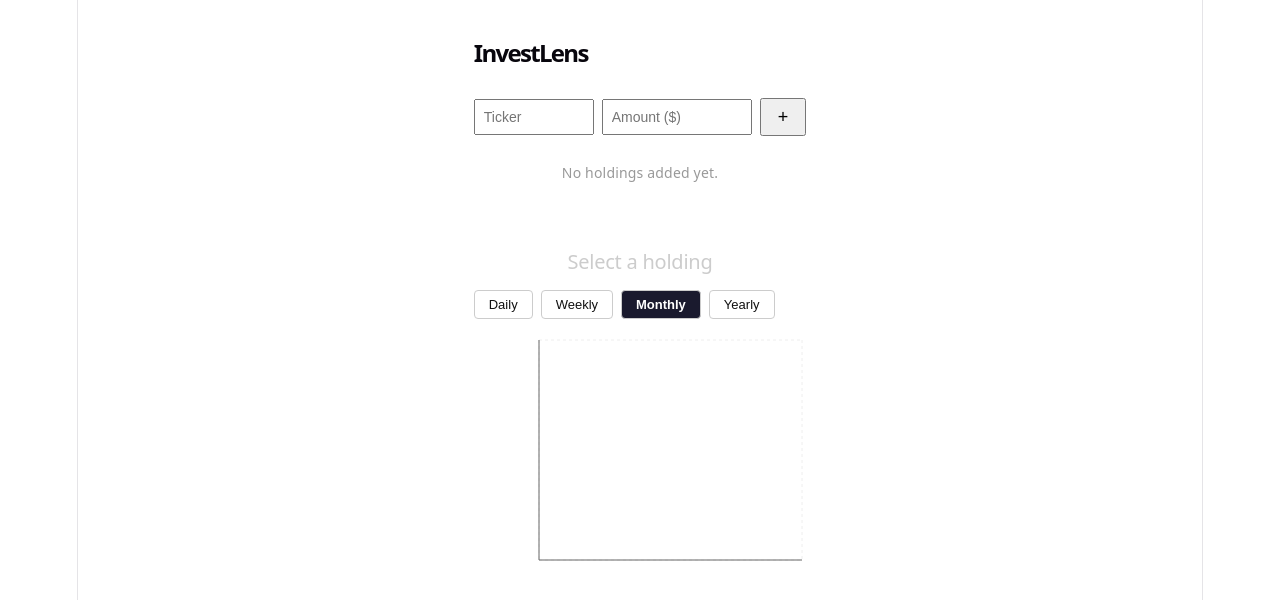
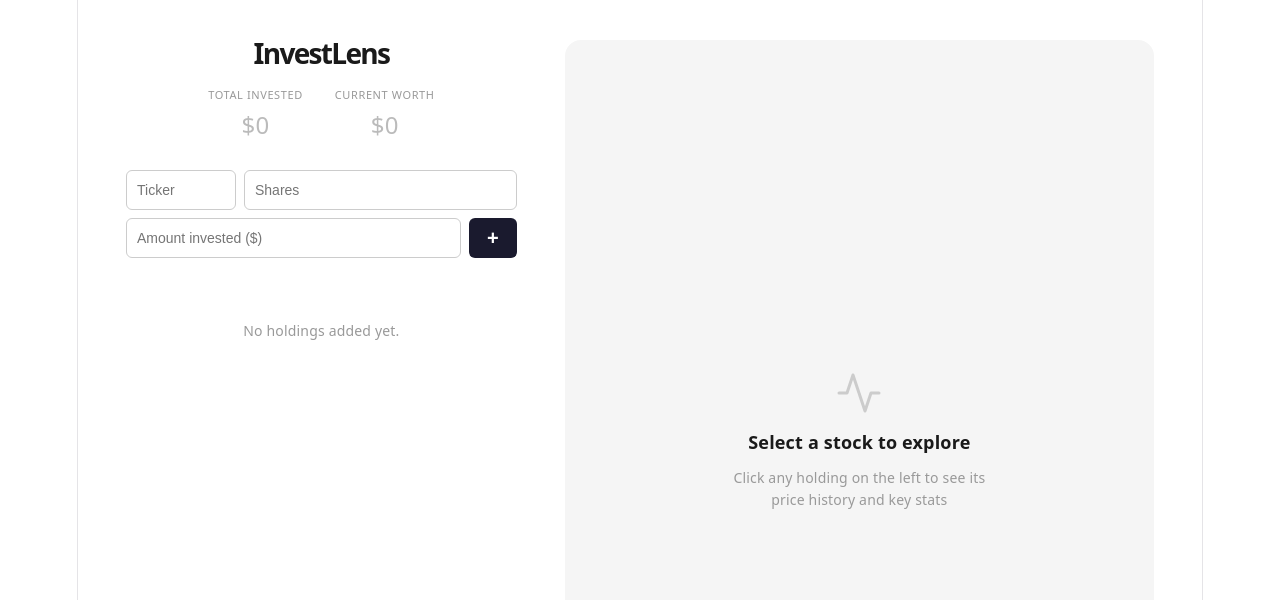
Before and after one commit to Benneth-Paredis/InvestLens, a React (Vite) app in the folder frontend/: page / in a window 1280 px wide. Shown: the top 600 px of the page. Built offline with nearby package versions, Linux system fonts and the light colour scheme.

Commit message:
polished the UI

```diff
--- a/frontend/src/components/PortfolioInput.tsx
+++ b/frontend/src/components/PortfolioInput.tsx
@@ -1,4 +1,4 @@
-// Form component for adding a new holding (ticker + amount) to the portfolio.
+// Form component for adding a new holding (ticker + shares + amount) to the portfolio.
 
 import { useState } from 'react';
 import type { Holding } from '../types';
@@ -8,30 +8,47 @@ interface Props {
   onAdd: (holding: Holding) => void;
 }
 
-// Renders a ticker input, amount input, and an add button; validates the ticker before calling onAdd.
-export default function PortfolioInput({ onAdd }: Props) {
+const inputStyle: React.CSSProperties = {
+  padding: '0 10px',
+  fontSize: '14px',
+  boxSizing: 'border-box',
+  border: '1px solid #ccc',
+  borderRadius: '6px',
+  height: '40px',
+  width: '100%',
+};
+
+// Renders ticker, shares, and amount inputs with validation before calling onAdd.
+export default function PortfolioInput({ holdings, onAdd }: Props) {
   const [ticker, setTicker] = useState('');
+  const [shares, setShares] = useState('');
   const [amountInvested, setAmountInvested] = useState('');
   const [error, setError] = useState<string | null>(null);
   const [validating, setValidating] = useState(false);
 
   async function handleAdd() {
-    if (!ticker || !amountInvested) return;
+    if (!ticker || !shares || !amountInvested) return;
+    const upper = ticker.toUpperCase();
+    if (holdings.some((h) => h.ticker === upper)) {
+      setError(`${upper} is already in your portfolio.`);
+      return;
+    }
     setError(null);
     setValidating(true);
     try {
       const res = await fetch('/api/portfolio', {
         method: 'POST',
         headers: { 'Content-Type': 'application/json' },
-        body: JSON.stringify({ holdings: [{ ticker, amountInvested: 0 }] }),
+        body: JSON.stringify({ holdings: [{ ticker: upper, shares: 0, amountInvested: 0 }] }),
       });
       if (!res.ok) {
-        setError(`"${ticker}" not found.`);
+        setError(`"${upper}" not found.`);
         return;
       }
-      onAdd({ ticker, amountInvested: parseFloat(amountInvested) });
+      onAdd({ ticker: upper, shares: parseFloat(shares), amountInvested: parseFloat(amountInvested) });
       // Clear fields after a successful add.
       setTicker('');
+      setShares('');
       setAmountInvested('');
     } catch {
       setError('Could not validate ticker. Check your connection.');
@@ -42,36 +59,56 @@ export default function PortfolioInput({ onAdd }: Props) {
 
   return (
     <div style={{ display: 'flex', flexDirection: 'column', gap: '8px' }}>
-      <div style={{ display: 'flex', gap: '8px', alignItems: 'center' }}>
+      {/* Row 1: ticker + shares */}
+      <div style={{ display: 'flex', gap: '8px' }}>
         <input
           type="text"
           placeholder="Ticker"
           value={ticker}
           onChange={(e) => { setTicker(e.target.value.toUpperCase()); setError(null); }}
-          style={{ padding: '8px', width: '100px', fontSize: '14px' }}
+          style={{ ...inputStyle, width: '110px', flex: 'none' }}
         />
         <input
           type="number"
-          placeholder="Amount ($)"
+          placeholder="Shares"
+          value={shares}
+          onChange={(e) => setShares(e.target.value)}
+          style={{ ...inputStyle, flex: 1 }}
+        />
+      </div>
+      {/* Row 2: amount invested + add button */}
+      <div style={{ display: 'flex', gap: '8px' }}>
+        <input
+          type="number"
+          placeholder="Amount invested ($)"
           value={amountInvested}
           onChange={(e) => setAmountInvested(e.target.value)}
-          style={{ padding: '8px', width: '130px', fontSize: '14px' }}
+          style={{ ...inputStyle, flex: 1 }}
         />
         <button
           onClick={handleAdd}
           disabled={validating}
           style={{
-            padding: '8px 16px',
-            fontSize: '18px',
+            height: '40px',
+            padding: '0 18px',
+            fontSize: '20px',
+            fontWeight: 700,
             cursor: validating ? 'not-allowed' : 'pointer',
             lineHeight: 1,
             opacity: validating ? 0.6 : 1,
+            backgroundColor: '#1a1a2e',
+            color: '#fff',
+            border: 'none',
+            borderRadius: '6px',
+            flexShrink: 0,
           }}
         >
-          {validating ? '...' : '+'}
+          {validating ? '…' : '+'}
         </button>
       </div>
-      {error && <p style={{ margin: 0, fontSize: '13px', color: '#dc2626' }}>{error}</p>}
+      <p style={{ margin: 0, fontSize: '13px', color: '#dc2626', height: '20px', lineHeight: '20px' }}>
+        {error ?? ''}
+      </p>
     </div>
   );
 }
--- a/frontend/src/components/PortfolioList.tsx
+++ b/frontend/src/components/PortfolioList.tsx
@@ -1,16 +1,26 @@
-// Displays all current holdings as a selectable, removable list.
+// Displays all current holdings as a selectable, removable list with gain/loss indicators.
 
-import type { Holding } from '../types';
+import type { Holding, StockData } from '../types';
 
 interface Props {
   holdings: Holding[];
+  stockDataMap: Record<string, StockData>;
   selectedTicker: string | null;
   onSelect: (ticker: string) => void;
   onRemove: (ticker: string) => void;
 }
 
-// Renders each holding as a row with selection highlight and a remove button.
-export default function PortfolioList({ holdings, selectedTicker, onSelect, onRemove }: Props) {
+// Calculates current value and gain/loss % using actual shares and current price.
+function calcMetrics(holding: Holding, data: StockData): { worth: number | null; gainLoss: number | null } {
+  const currentPrice = parseFloat(data.currentPrice.replace('$', ''));
+  if (!currentPrice || isNaN(currentPrice)) return { worth: null, gainLoss: null };
+  const worth = holding.shares * currentPrice;
+  const gainLoss = ((worth - holding.amountInvested) / holding.amountInvested) * 100;
+  return { worth, gainLoss };
+}
+
+// Renders each holding as a row with stacked data points, gain/loss badge, and a remove button.
+export default function PortfolioList({ holdings, stockDataMap, selectedTicker, onSelect, onRemove }: Props) {
   if (holdings.length === 0) {
     return <p style={{ color: '#999', fontSize: '14px' }}>No holdings added yet.</p>;
   }
@@ -19,6 +29,9 @@ export default function PortfolioList({ holdings, selectedTicker, onSelect, onRe
     <div style={{ display: 'flex', flexDirection: 'column', gap: '8px' }}>
       {holdings.map((holding) => {
         const isSelected = holding.ticker === selectedTicker;
+        const data = stockDataMap[holding.ticker];
+        const { worth, gainLoss } = data ? calcMetrics(holding, data) : { worth: null, gainLoss: null };
+
         return (
           <div
             key={holding.ticker}
@@ -32,15 +45,48 @@ export default function PortfolioList({ holdings, selectedTicker, onSelect, onRe
               cursor: 'pointer',
               backgroundColor: isSelected ? '#1a1a2e' : '#f5f5f5',
               color: isSelected ? '#fff' : '#111',
-              fontWeight: isSelected ? 600 : 400,
               transition: 'background-color 0.15s',
             }}
           >
-            <span style={{ fontSize: '15px', letterSpacing: '0.5px' }}>{holding.ticker}</span>
+            {/* Ticker name */}
+            <span style={{ fontSize: '15px', fontWeight: 700, letterSpacing: '0.5px' }}>
+              {holding.ticker}
+            </span>
+
+            {/* Right side: data column + badge + remove */}
             <div style={{ display: 'flex', alignItems: 'center', gap: '12px' }}>
-              <span style={{ fontSize: '14px', opacity: 0.75 }}>
-                ${holding.amountInvested.toLocaleString()}
-              </span>
+
+              {/* Stacked data points */}
+              <div style={{ display: 'flex', flexDirection: 'column', alignItems: 'flex-end', gap: '2px' }}>
+                <span style={{ fontSize: '11px', color: isSelected ? '#aaa' : '#999' }}>
+                  Invested: ${holding.amountInvested.toLocaleString()}
+                </span>
+                <span style={{ fontSize: '11px', color: isSelected ? '#aaa' : '#999' }}>
+                  Shares: {holding.shares}
+                </span>
+                <span style={{ fontSize: '12px', fontWeight: 700, color: isSelected ? '#fff' : '#1a1a1a' }}>
+                  Worth: {worth !== null ? `$${worth.toLocaleString(undefined, { maximumFractionDigits: 2 })}` : '—'}
+                </span>
+              </div>
+
+              {/* Gain/loss badge with disclaimer tooltip */}
+              {gainLoss !== null && (
+                <span
+                  title="Estimated based on shares × current price vs. amount invested"
+                  style={{
+                    fontSize: '12px',
+                    fontWeight: 600,
+                    minWidth: '60px',
+                    textAlign: 'right',
+                    color: gainLoss >= 0
+                      ? (isSelected ? '#86efac' : '#16a34a')
+                      : (isSelected ? '#fca5a5' : '#dc2626'),
+                  }}
+                >
+                  {gainLoss >= 0 ? '▲' : '▼'} {Math.abs(gainLoss).toFixed(1)}%
+                </span>
+              )}
+
               {/* stopPropagation prevents the row click (select) from firing when removing. */}
               <button
                 onClick={(e) => { e.stopPropagation(); onRemove(holding.ticker); }}
--- a/frontend/src/components/SectorPieChart.tsx
+++ b/frontend/src/components/SectorPieChart.tsx
@@ -14,7 +14,7 @@ interface SectorSlice {
   value: number;
 }
 
-const COLORS = ['#1a1a2e', '#16213e', '#0f3460', '#533483', '#e94560', '#2c7873', '#6fb98f', '#f5a623'];
+const COLORS = ['#1a1a2e', '#16213e', '#0f3460', '#533483', '#2b9348', '#e94560', '#f5a623', '#2c7873'];
 
 // Fetches sector data for all holdings, aggregates by sector, and renders a pie chart.
 export default function SectorPieChart({ holdings }: Props) {
--- a/frontend/src/components/StockDetail.tsx
+++ b/frontend/src/components/StockDetail.tsx
@@ -18,6 +18,13 @@ interface Props {
 
 const INTERVALS = ['daily', 'weekly', 'monthly', 'yearly'] as const;
 type Interval = (typeof INTERVALS)[number];
+
+const card: React.CSSProperties = {
+  backgroundColor: '#fff',
+  border: '1px solid #e5e5e5',
+  borderRadius: '8px',
+  padding: '20px',
+};
 
 // Fetches and renders a price chart and fundamental stats for the given ticker.
 export default function StockDetail({ ticker }: Props) {
@@ -52,14 +59,30 @@ export default function StockDetail({ ticker }: Props) {
       .finally(() => setLoadingPrices(false));
   }, [ticker, interval]);
 
+  // Empty state shown when no ticker is selected.
+  if (!ticker) {
     return (
-    <div style={{ padding: '16px 0' }}>
-      <h2 style={{ margin: '0 0 16px', fontSize: '20px', color: ticker ? '#111' : '#ccc' }}>
-        {ticker ?? 'Select a holding'}
+      <div style={{ height: '100%', display: 'flex', flexDirection: 'column', alignItems: 'center', justifyContent: 'center', gap: '12px', textAlign: 'center', padding: '40px' }}>
+        <svg width="48" height="48" viewBox="0 0 24 24" fill="none" stroke="#ccc" strokeWidth="1.5" strokeLinecap="round" strokeLinejoin="round">
+          <polyline points="22 12 18 12 15 21 9 3 6 12 2 12" />
+        </svg>
+        <p style={{ margin: 0, fontSize: '18px', fontWeight: 700, color: '#1a1a1a' }}>Select a stock to explore</p>
+        <p style={{ margin: 0, fontSize: '14px', color: '#999', maxWidth: '260px', lineHeight: 1.6 }}>
+          Click any holding on the left to see its price history and key stats
+        </p>
+      </div>
+    );
+  }
+
+  return (
+    <div style={{ display: 'flex', flexDirection: 'column', gap: '16px' }}>
+
+      {/* Card 1: ticker name + interval toggles */}
+      <div style={{ ...card, display: 'flex', alignItems: 'center', justifyContent: 'space-between' }}>
+        <h2 style={{ margin: 0, fontSize: '20px', fontWeight: 700, color: '#1a1a1a' }}>
+          {ticker}
         </h2>
-
-      {/* Interval toggles */}
-      <div style={{ display: 'flex', gap: '8px', marginBottom: '16px' }}>
+        <div style={{ display: 'flex', gap: '8px' }}>
           {INTERVALS.map((i) => (
             <button
               key={i}
@@ -69,7 +92,7 @@ export default function StockDetail({ ticker }: Props) {
                 fontSize: '13px',
                 cursor: 'pointer',
                 borderRadius: '4px',
-              border: '1px solid #ccc',
+                border: '1px solid #e5e5e5',
                 backgroundColor: interval === i ? '#1a1a2e' : '#fff',
                 color: interval === i ? '#fff' : '#111',
                 fontWeight: interval === i ? 600 : 400,
@@ -79,28 +102,16 @@ export default function StockDetail({ ticker }: Props) {
             </button>
           ))}
         </div>
+      </div>
 
-      {/* Chart — renders an empty axes when no ticker is selected */}
-      <div style={{ width: '100%', height: 260, marginBottom: '24px' }}>
-        {!ticker ? (
+      {/* Card 2: line chart */}
+      <div style={{ ...card, height: '260px' }}>
+        {loadingPrices ? (
+          <p style={{ color: '#999', fontSize: '14px', margin: 0 }}>Loading prices...</p>
+        ) : priceHistory && priceHistory.prices.length > 0 ? (
           <ResponsiveContainer width="100%" height="100%">
-            <LineChart data={[]}>
+            <LineChart data={priceHistory.prices}>
               <CartesianGrid strokeDasharray="3 3" stroke="#eee" />
-              <XAxis tick={{ fontSize: 11 }} />
-              <YAxis tick={{ fontSize: 11 }} />
-            </LineChart>
-          </ResponsiveContainer>
-        ) : loadingPrices ? (
-          <p style={{ color: '#999', fontSize: '14px' }}>Loading prices...</p>
-        ) : priceHistory && priceHistory.prices.length > 0 ? (() => {
-          const prices = priceHistory.prices;
-          // Colour the line green for a net gain, red for a net loss over the period.
-          const isPositive = prices[prices.length - 1].close >= prices[0].close;
-          const lineColor = isPositive ? '#16a34a' : '#dc2626';
-          return (
-            <ResponsiveContainer width="100%" height="100%">
-              <LineChart data={prices}>
-                <CartesianGrid strokeDashboard="3 3" stroke="#eee" />
               <XAxis
                 dataKey="date"
                 tick={{ fontSize: 11 }}
@@ -119,45 +130,44 @@ export default function StockDetail({ ticker }: Props) {
               <Line
                 type="monotone"
                 dataKey="close"
-                  stroke={lineColor}
+                stroke="#1a1a2e"
                 dot={false}
                 strokeWidth={2}
               />
             </LineChart>
           </ResponsiveContainer>
-          );
-        })() : (
-          <p style={{ color: '#999', fontSize: '14px' }}>No price data available.</p>
+        ) : (
+          <p style={{ color: '#999', fontSize: '14px', margin: 0 }}>No price data available.</p>
         )}
       </div>
 
-      {/* Stock stats */}
+      {/* Card 3: 2x3 stats grid */}
+      <div style={card}>
         {loadingStats ? (
-        <p style={{ color: '#999', fontSize: '14px' }}>Loading stats...</p>
-      ) : stats ? (
-        <div
-          style={{
-            display: 'grid',
-            gridTemplateColumns: 'repeat(auto-fit, minmax(140px, 1fr))',
-            gap: '16px',
-          }}
-        >
+          <p style={{ color: '#999', fontSize: '14px', margin: 0 }}>Loading stats...</p>
+        ) : (
+          <div style={{ display: 'grid', gridTemplateColumns: '1fr 1fr 1fr', gap: '20px 24px' }}>
             {[
-            { label: 'Sector', value: stats.sector },
-            { label: 'Market Cap', value: stats.marketCap },
-            { label: 'P/E Ratio', value: stats.peRatio },
-            { label: '52W High', value: stats.weekHigh52 },
-            { label: '52W Low', value: stats.weekLow52 },
+              { label: 'Sector', value: stats?.sector },
+              { label: 'Market Cap', value: stats?.marketCap },
+              { label: 'Current Price', value: stats?.currentPrice },
+              { label: 'P/E Ratio', value: stats?.peRatio },
+              { label: '52W High', value: stats?.weekHigh52 },
+              { label: '52W Low', value: stats?.weekLow52 },
             ].map(({ label, value }) => (
               <div key={label}>
                 <p style={{ margin: 0, fontSize: '11px', color: '#999', textTransform: 'uppercase', letterSpacing: '0.5px' }}>
                   {label}
                 </p>
-              <p style={{ margin: '4px 0 0', fontSize: '15px', fontWeight: 500 }}>{value}</p>
+                <p style={{ margin: '4px 0 0', fontSize: '15px', fontWeight: 700, color: '#1a1a1a' }}>
+                  {value ?? '—'}
+                </p>
               </div>
             ))}
           </div>
-      ) : null}
+        )}
+      </div>
+
     </div>
   );
 }
--- a/frontend/src/pages/PortfolioPage.tsx
+++ b/frontend/src/pages/PortfolioPage.tsx
@@ -1,8 +1,8 @@
 // Main portfolio-building page where users add holdings, view stock details, and trigger analysis.
 
-import { useState } from 'react';
+import { useState, useEffect } from 'react';
 import { useNavigate } from 'react-router-dom';
-import type { Holding } from '../types';
+import type { Holding, StockData } from '../types';
 import PortfolioInput from '../components/PortfolioInput';
 import PortfolioList from '../components/PortfolioList';
 import StockDetail from '../components/StockDetail';
@@ -10,9 +10,26 @@ import StockDetail from '../components/StockDetail';
 // Manages the holdings list, selected ticker, and the analyse action that navigates to AnalysisPage.
 export default function PortfolioPage() {
   const [holdings, setHoldings] = useState<Holding[]>([]);
+  const [stockDataMap, setStockDataMap] = useState<Record<string, StockData>>({});
   const [selectedTicker, setSelectedTicker] = useState<string | null>(null);
   const [analysisLoading, setAnalysisLoading] = useState(false);
   const navigate = useNavigate();
+
+  // Re-fetch stock data for all holdings whenever the list changes.
+  useEffect(() => {
+    if (holdings.length === 0) return;
+    fetch('/api/portfolio', {
+      method: 'POST',
+      headers: { 'Content-Type': 'application/json' },
+      body: JSON.stringify({ holdings }),
+    })
+      .then((r) => r.json())
+      .then((data) => {
+        const map: Record<string, StockData> = {};
+        for (const stock of data.portfolio) map[stock.ticker] = stock;
+        setStockDataMap(map);
+      });
+  }, [holdings]);
 
   // Removes a holding and clears the selection if that holding was selected.
   function handleRemove(ticker: string) {
@@ -50,22 +67,61 @@ export default function PortfolioPage() {
   }
 
   return (
-    <div style={{ maxWidth: '1100px', margin: '0 auto', padding: '40px 24px' }}>
-      <div style={{ display: 'flex', justifyContent: 'space-between', alignItems: 'center', marginBottom: '32px' }}>
-        <h1 style={{ fontSize: '24px', fontWeight: 700, margin: 0 }}>InvestLens</h1>
+    <div style={{ minHeight: '100vh', display: 'flex', flexDirection: 'column', padding: '40px 48px', boxSizing: 'border-box' }}>
+
+      {/* Two-column layout filling the full viewport */}
+      <div style={{ display: 'flex', gap: '48px', flex: 1, alignItems: 'stretch' }}>
+
+        {/* Left column — 40% */}
+        <div style={{ width: '40%', display: 'flex', flexDirection: 'column', gap: '32px' }}>
+          <div>
+            <h1 style={{ fontSize: '28px', fontWeight: 800, color: '#1a1a1a', margin: '0 0 16px' }}>InvestLens</h1>
+            <div style={{ display: 'flex', gap: '32px', justifyContent: 'center' }}>
+              <div style={{ textAlign: 'center' }}>
+                <p style={{ margin: '0 0 4px', fontSize: '11px', color: '#999', textTransform: 'uppercase', letterSpacing: '0.6px' }}>Total Invested</p>
+                <p style={{ margin: 0, fontSize: '24px', fontWeight: holdings.length > 0 ? 700 : 400, color: holdings.length > 0 ? '#1a1a1a' : '#bbb' }}>
+                  ${holdings.reduce((sum, h) => sum + h.amountInvested, 0).toLocaleString()}
+                </p>
+              </div>
+              <div style={{ textAlign: 'center' }}>
+                <p style={{ margin: '0 0 4px', fontSize: '11px', color: '#999', textTransform: 'uppercase', letterSpacing: '0.6px' }}>Current Worth</p>
+                <p style={{ margin: 0, fontSize: '24px', fontWeight: holdings.length > 0 ? 700 : 400, color: holdings.length > 0 ? '#1a1a1a' : '#bbb' }}>
+                  ${holdings.reduce((sum, h) => {
+                    const data = stockDataMap[h.ticker];
+                    const price = data ? parseFloat(data.currentPrice.replace('$', '')) : 0;
+                    return sum + (isNaN(price) ? 0 : h.shares * price);
+                  }, 0).toLocaleString(undefined, { maximumFractionDigits: 2 })}
+                </p>
+              </div>
+            </div>
+          </div>
+
+          <PortfolioInput holdings={holdings} onAdd={handleAdd} />
+
+          <PortfolioList
+            holdings={holdings}
+            stockDataMap={stockDataMap}
+            selectedTicker={selectedTicker}
+            onSelect={setSelectedTicker}
+            onRemove={handleRemove}
+          />
+
+          {/* Analyse button pinned to the bottom of the left column */}
+          <div style={{ marginTop: 'auto' }}>
             {holdings.length > 0 && (
               <button
                 onClick={handleAnalyse}
                 disabled={analysisLoading}
                 style={{
-              padding: '10px 20px',
-              fontSize: '14px',
+                  width: '100%',
+                  padding: '12px',
+                  fontSize: '15px',
                   fontWeight: 600,
                   cursor: analysisLoading ? 'not-allowed' : 'pointer',
                   backgroundColor: '#1a1a2e',
                   color: '#fff',
                   border: 'none',
-              borderRadius: '6px',
+                  borderRadius: '8px',
                   opacity: analysisLoading ? 0.6 : 1,
                 }}
               >
@@ -73,23 +129,20 @@ export default function PortfolioPage() {
               </button>
             )}
           </div>
-
-      {/* Holdings input and list */}
-      <div style={{ display: 'flex', flexDirection: 'column', gap: '24px', maxWidth: '400px' }}>
-        <PortfolioInput holdings={holdings} onAdd={handleAdd} />
-        <PortfolioList
-          holdings={holdings}
-          selectedTicker={selectedTicker}
-          onSelect={setSelectedTicker}
-          onRemove={handleRemove}
-        />
         </div>
 
-      {/* Stock detail panel — always visible, centered below the holdings list */}
-      <div style={{ marginTop: '48px', display: 'flex', justifyContent: 'center' }}>
-        <div style={{ width: '100%', maxWidth: '700px' }}>
+        {/* Right column — 60% */}
+        <div style={{
+          width: '60%',
+          backgroundColor: '#f5f5f5',
+          borderRadius: '16px',
+          padding: '32px',
+          boxSizing: 'border-box',
+          minHeight: '600px',
+        }}>
           <StockDetail ticker={selectedTicker} />
         </div>
+
       </div>
     </div>
   );
--- a/frontend/src/types.ts
+++ b/frontend/src/types.ts
@@ -3,6 +3,7 @@
 // A single portfolio holding as entered by the user.
 export interface Holding {
   ticker: string;
+  shares: number;
   amountInvested: number;
 }
 
@@ -15,6 +16,7 @@ export interface StockData {
   weekHigh52: string;
   weekLow52: string;
   peRatio: string;
+  currentPrice: string;
 }
 
 // A single closing price on a given date.
```
Also changed, not shown: frontend/src/components/AnalysisSections.tsx (+6 -4 lines), frontend/src/pages/AnalysisPage.tsx (+31 -14 lines), 2 other files (tests, documents, lock files or other folders). Lines whose indentation alone changed are shown as unchanged.
